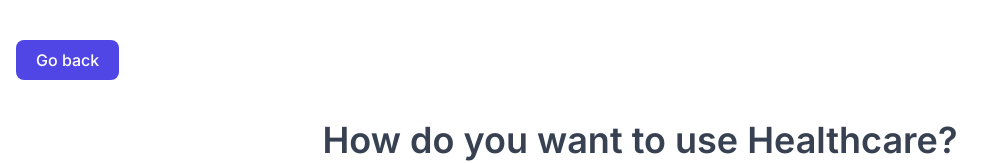
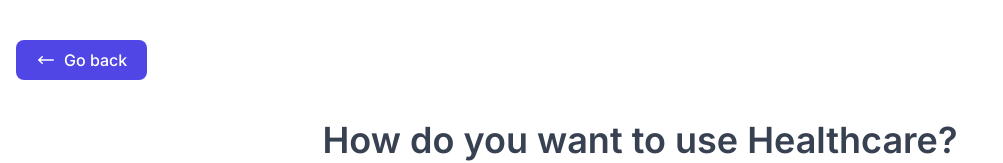
Before and after one commit to Daniel-16/healthcare-ai, a Next.js app: page /signup in a window 1280 px wide. Both pictures are taken after typing "Sample", "name@example.com", "Sample123" into the empty fields and a click on the button "Create account". Shown: the top 163 px of the page, without its empty margins (0-1003 px from the left). Built offline with nearby package versions, Linux system fonts and the light colour scheme.

Commit message:
svg icon for back button

```diff
--- a/app/signup/accountType.tsx
+++ b/app/signup/accountType.tsx
@@ -3,9 +3,23 @@ const AccountType = ({ handleBack }: { handleBack: () => void }) => {
     <>
       <div className="px-4 py-10 w-full">
         <button
-          className="py-2 px-5 bg-indigo-600 text-white font-medium rounded-lg duration-150 active:bg-indigo-600 hover:bg-indigo-500"
+          className="py-2 px-5 bg-indigo-600 text-white font-medium rounded-lg duration-150 active:bg-indigo-600 hover:bg-indigo-500 items-center inline-flex gap-x-2"
           onClick={handleBack}
         >
+          {/* <span> */}
+          <svg
+            xmlns="http://www.w3.org/2000/svg"
+            viewBox="0 0 20 20"
+            fill="currentColor"
+            className="w-5 h-5"
+          >
+            <path
+              fillRule="evenodd"
+              d="M18 10a.75.75 0 01-.75.75H4.66l2.1 1.95a.75.75 0 11-1.02 1.1l-3.5-3.25a.75.75 0 010-1.1l3.5-3.25a.75.75 0 111.02 1.1l-2.1 1.95h12.59A.75.75 0 0118 10z"
+              clipRule="evenodd"
+            />
+          </svg>
+          {/* </span> */}
           Go back
         </button>
       </div>
```
